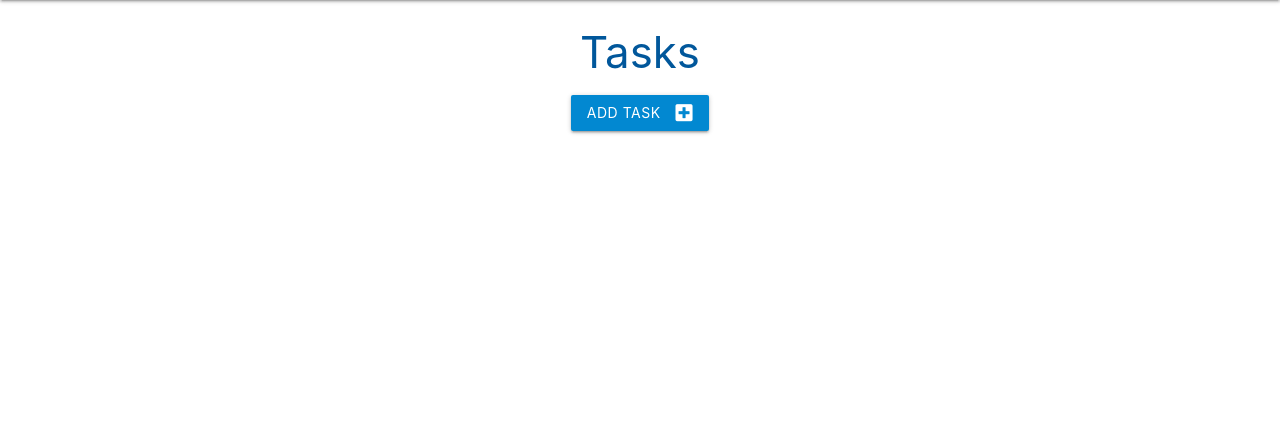
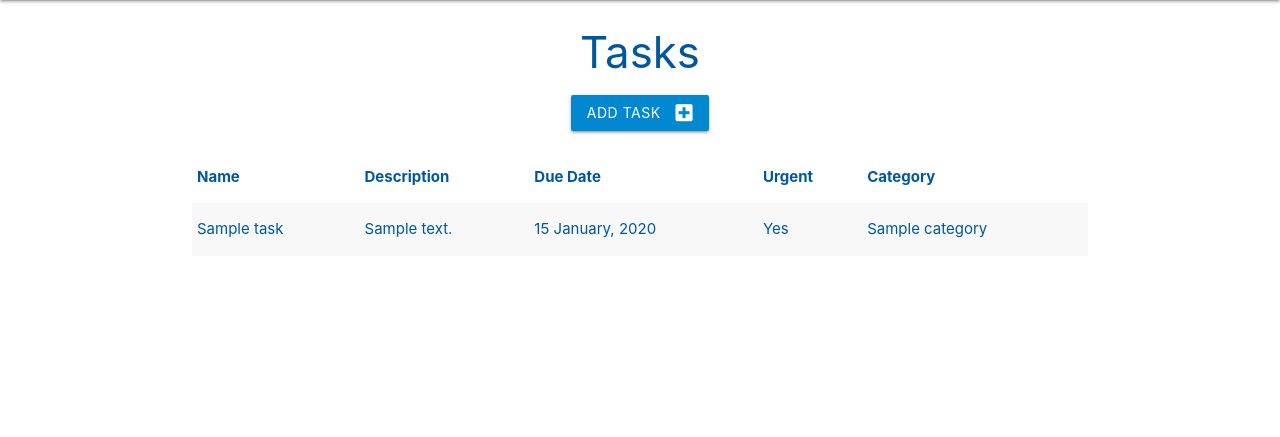
Before and after one commit to r-moruju/task-manager-walkthrough, a Flask app: page / in a window 1280 px wide. Shown: the part 64-501 px from the top of the page. Run offline with Flask 2, Linux system fonts and the light colour scheme; tables that the repository leaves empty hold one stand-in row (values such as "Sample post").

Commit message:
Display tasks to user from database

```diff
--- a/taskmanager/routes.py
+++ b/taskmanager/routes.py
@@ -5,7 +5,8 @@ from taskmanager.models import Category, Task
 
 @app.route("/")
 def home():
-    return render_template("tasks.html")
+    tasks = list(Task.query.order_by(Task.due_date).all())
+    return render_template("tasks.html", tasks=tasks)
 
 
 @app.route("/categories")
@@ -51,5 +52,5 @@ def add_task():
         )
         db.session.add(task)
         db.session.commit()
-        return redirect("home")
+        return redirect(url_for("home"))
     return render_template("add_task.html", categories=categories)
--- a/taskmanager/static/js/script.js
+++ b/taskmanager/static/js/script.js
@@ -8,6 +8,6 @@ document.addEventListener('DOMContentLoaded', function() {
         i18n: {done: "Select"}
     });
 
-    let select = document.querySelectorAll('select');
-    M.FormSelect.init(select);
+    let selects = document.querySelectorAll('select');
+    M.FormSelect.init(selects);
 });
--- a/taskmanager/templates/add_task.html
+++ b/taskmanager/templates/add_task.html
@@ -4,7 +4,7 @@
 <h3 class="light-blue-text text-darken-4 center-align">Add Task</h3>
 
 <div class="row card-panel grey lighten-5">
-    <form class="col s12" method="POST" action="{{ url_for('home') }}">
+    <form class="col s12" method="POST" action="{{ url_for('add_task') }}">
         <!-- Task name -->
         <div class="row">
             <div class="input-field col s12">
@@ -55,7 +55,7 @@
                     <option value="{{ category.id }}">{{ category.category_name }}</option>
                     {% endfor %}
                 </select>
-                <label for="category_id">Category ID</label>
+                <label for="category_id">Category</label>
             </div>
         </div>
 
--- a/taskmanager/templates/tasks.html
+++ b/taskmanager/templates/tasks.html
@@ -11,4 +11,31 @@
     </div>
 </div>
 
+<table class="responsive-table striped light-blue-text text-darken-4">
+    <thead>
+        <tr>
+            <th>Name</th>
+            <th>Description</th>
+            <th>Due Date</th>
+            <th>Urgent</th>
+            <th>Category</th>
+        </tr>
+    </thead>
+
+    <tbody>
+        {% for task in tasks %}
+        <tr>
+            <td>{{ task.task_name }}</td>
+            <td>{{ task.task_description }}</td>
+            <td>{{ task.due_date.strftime("%d %B, %Y") }}</td>
+            {% if task.is_urgent %}
+                <td>Yes</td>
+            {% else %}
+                <td>No</td>
+            {% endif %}
+            <td>{{ task.category }}</td>
+        </tr>
+        {% endfor %}
+    </tbody>
+</table>
 {% endblock %}
```
